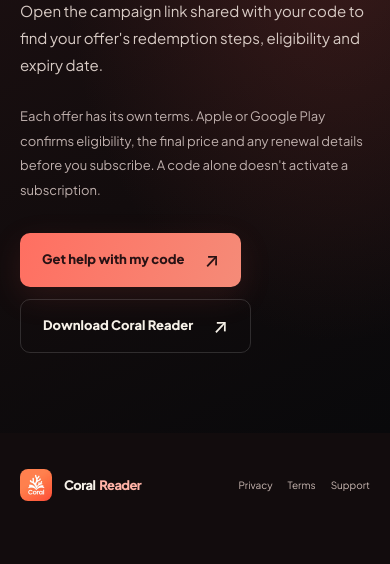
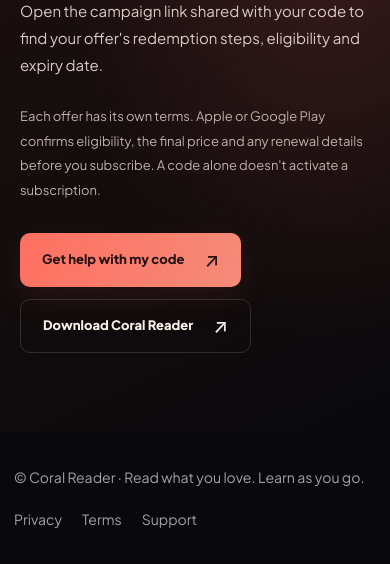
Before and after one commit to amih90/coral-reader, a plain HTML site: page redeem/index.html in a window 390 px wide. Shown: the part 384-948 px from the top of the page. Before the commit the page ends 922 px from the top, so only its background shows below. Drawn offline with Linux system fonts and the light colour scheme.

Commit message:
fix: match redemption footers to homepage
Use the homepage copyright, legal links, colors, spacing and responsive layout on both redemption routes.

Co-authored-by: Copilot App <223556219+Copilot@users.noreply.github.com>

```diff
--- a/redeem/index.html
+++ b/redeem/index.html
@@ -42,6 +42,11 @@
       </div>
     </section>
   </main>
-  <footer class="wrap"><a class="brand" href="/"><img src="/assets/icon-512.webp" width="30" height="30" alt="">Coral <span>Reader</span></a><p>A little more reading. A little more you.</p><nav aria-label="Legal navigation"><a href="/legal/privacy-policy.html">Privacy</a><a href="/legal/terms-of-use.html">Terms</a><a href="/legal/support.html">Support</a></nav></footer>
+  <footer>
+    <div class="wrap">
+      <p>&copy; Coral Reader &middot; Read what you love. Learn as you go.</p>
+      <div class="links"><a href="/legal/privacy-policy.html">Privacy</a><a href="/legal/terms-of-use.html">Terms</a><a href="/legal/support.html">Support</a></div>
+    </div>
+  </footer>
 </body>
 </html>
--- a/redeem/redeem.css
+++ b/redeem/redeem.css
@@ -106,14 +106,15 @@ summary::after{content:"+";position:absolute;right:3px;top:13px;font-size:22px;f
 details[open] summary::after{content:"\2212"}
 details p{font-size:12px;line-height:1.9;color:#76645b;margin:0;padding:0 15px 20px 0}
 details a{color:#953d34}
-footer{display:flex;justify-content:space-between;align-items:center;gap:24px;min-height:105px}
-footer .brand{font-size:13px}
-footer .brand img{border-radius:8px}
-footer p{font-size:10px;color:#b3a09a;margin:0}
-footer nav{display:flex;gap:20px;font-size:10px;color:#c9b8b2}
-footer nav a{text-decoration:none;padding:10px 0}
+footer{padding:34px 0;background:var(--ink);color:#a1a1aa;font-size:.88rem;line-height:1.55}
+footer .wrap{width:min(1180px,calc(100% - 40px));display:flex;align-items:center;justify-content:space-between;gap:20px;flex-wrap:wrap}
+footer p{margin:0}
+footer .links{display:flex;gap:20px;flex-wrap:wrap}
+footer a{text-decoration:none}
+footer a:hover{color:#fff}
 @media(min-width:1500px){.hero-grid{padding-block:85px}}
 @media(max-width:1050px){.hero-grid{gap:20px}.hero-art{min-height:620px}.phone{width:230px}.orbit{width:330px}.gift-note{left:0;bottom:94px;padding-inline:18px;font-size:18px}.art-caption{right:0;font-size:18px}.store-tag{display:none}.details-grid{gap:50px}}
-@media(max-width:760px){.wrap{width:calc(100% - 40px)}.header-inner{height:74px}.brand{font-size:15px}.brand img{width:32px;height:32px}.header-link{font-size:11px}.hero-grid{grid-template-columns:1fr;padding-top:43px;padding-bottom:20px;gap:20px}.hero-copy{max-width:520px;width:100%;margin-inline:auto}h1{font-size:72px;letter-spacing:-4px}.eyebrow{font-size:9px}.lede{font-size:15px}.coupon,.hero-button,.hero-terms{max-width:none}.hero-art{min-height:480px;max-width:420px;width:100%;margin:auto;padding-bottom:25px}.phone{width:195px;margin-left:20px}.art-caption{display:none}.gift-note{bottom:65px;left:7px}.art-footnote{bottom:0}.hero-bottom{font-size:9px;padding-block:19px}.hero-bottom>span:last-child{max-width:145px;text-align:right}.redemption{padding-top:48px}.section-heading{display:block}.section-heading>p{margin-top:18px}.platform-grid{grid-template-columns:1fr;gap:18px}.platform-card{padding:25px}.store-tag{display:block}.platform-heading{gap:12px}.reassurance{align-items:start;text-align:center;font-size:10px;padding-block:23px}.reassurance>span{line-height:1.3}.details-section{padding:45px 0}.details-grid{grid-template-columns:1fr;gap:30px}.details-intro{max-width:340px}footer{flex-wrap:wrap;padding-block:26px;gap:20px}footer p{display:none}footer nav{gap:15px}}
-@media(max-width:380px){.wrap{width:calc(100% - 32px)}.header-link{font-size:10px}h1{font-size:64px}.coupon{padding:15px;gap:10px}code{font-size:19px;letter-spacing:1.6px}#copy-code{gap:6px;padding:10px;font-size:10px}.hero-terms{font-size:10px}.deadline{font-size:9px}.platform-card{padding:22px}.store-tag{display:none}footer{gap:16px}footer nav{gap:12px}}
+@media(max-width:760px){.wrap{width:calc(100% - 40px)}.header-inner{height:74px}.brand{font-size:15px}.brand img{width:32px;height:32px}.header-link{font-size:11px}.hero-grid{grid-template-columns:1fr;padding-top:43px;padding-bottom:20px;gap:20px}.hero-copy{max-width:520px;width:100%;margin-inline:auto}h1{font-size:72px;letter-spacing:-4px}.eyebrow{font-size:9px}.lede{font-size:15px}.coupon,.hero-button,.hero-terms{max-width:none}.hero-art{min-height:480px;max-width:420px;width:100%;margin:auto;padding-bottom:25px}.phone{width:195px;margin-left:20px}.art-caption{display:none}.gift-note{bottom:65px;left:7px}.art-footnote{bottom:0}.hero-bottom{font-size:9px;padding-block:19px}.hero-bottom>span:last-child{max-width:145px;text-align:right}.redemption{padding-top:48px}.section-heading{display:block}.section-heading>p{margin-top:18px}.platform-grid{grid-template-columns:1fr;gap:18px}.platform-card{padding:25px}.store-tag{display:block}.platform-heading{gap:12px}.reassurance{align-items:start;text-align:center;font-size:10px;padding-block:23px}.reassurance>span{line-height:1.3}.details-section{padding:45px 0}.details-grid{grid-template-columns:1fr;gap:30px}.details-intro{max-width:340px}}
+@media(max-width:520px){footer .wrap{width:min(100% - 28px,1180px)}}
+@media(max-width:380px){.wrap{width:calc(100% - 32px)}.header-link{font-size:10px}h1{font-size:64px}.coupon{padding:15px;gap:10px}code{font-size:19px;letter-spacing:1.6px}#copy-code{gap:6px;padding:10px;font-size:10px}.hero-terms{font-size:10px}.deadline{font-size:9px}.platform-card{padding:22px}.store-tag{display:none}}
 @media(prefers-reduced-motion:reduce){html{scroll-behavior:auto}.button{transition:none}.button:hover{transform:none}}
```
Also changed, not shown: redeem/telegram/index.html (+6 -1 lines).
